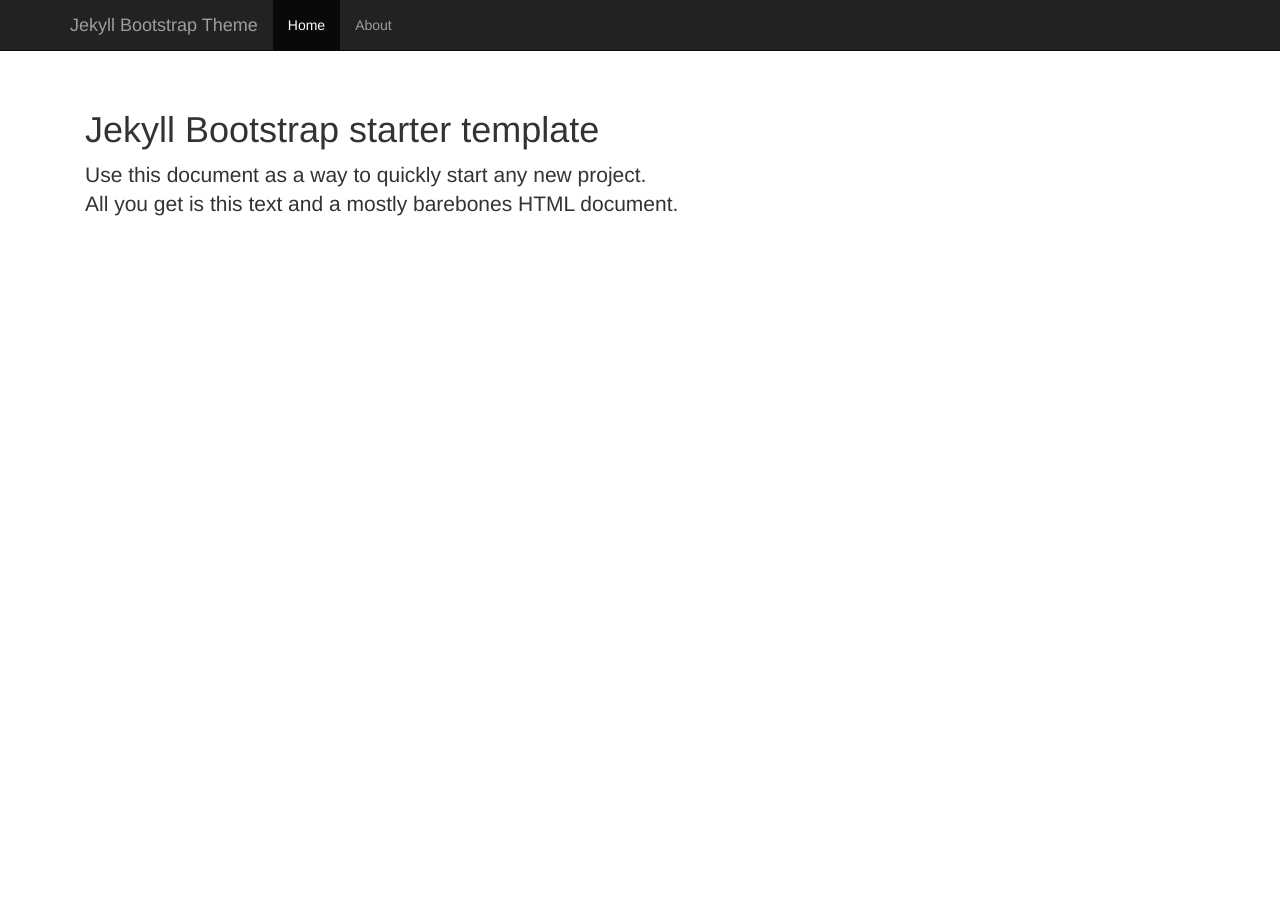
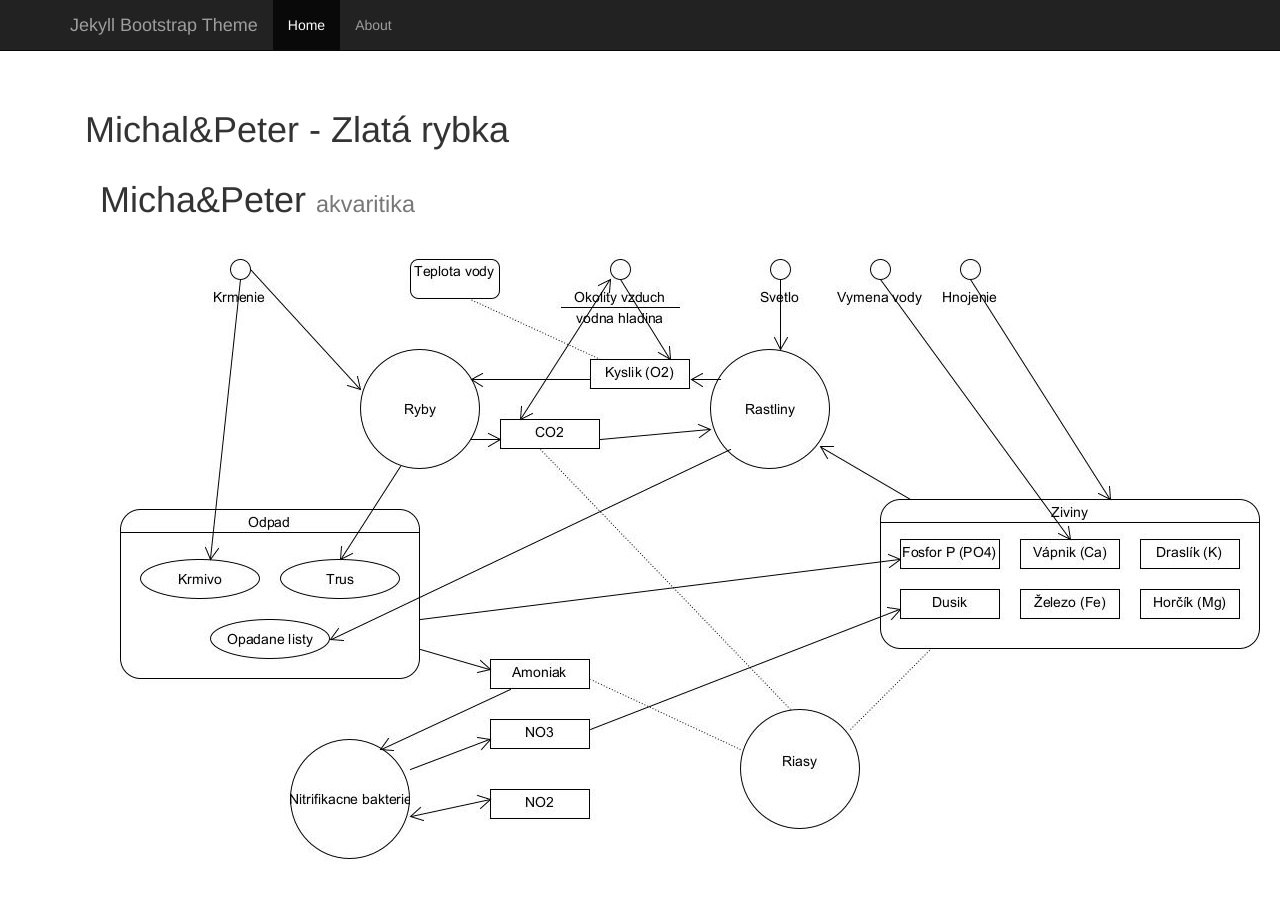
Before and after one commit to fridoman/fridoman.github.io, a Jekyll site: the page built from index.html, in a window 1280 px wide and 929 px high. Shown: the top 898 px of the window. Built offline with Jekyll 4.4.1, drawn with Linux system fonts in a browser that asks for light colours; nearby versions of some CDN libraries.

Commit message:
index image

```diff
--- a/index.html
+++ b/index.html
@@ -3,9 +3,13 @@ layout: default
 title:  'Welcome'
 ---
 
-<h1>Jekyll Bootstrap starter template</h1>
+<h1>Michal&Peter - Zlatá rybka</h1>
 
-<p class="lead">
-  Use this document as a way to quickly start any new project.<br>
-  All you get is this text and a mostly barebones HTML document.
-</p>
+<div class="p-5 mb-4 bg-light rounded-3">
+  <div class="container-fluid py-5">
+    <h1 class="display-5 fw-bold">Micha&Peter <small>akvaritika</small></h1>
+    <p class="fs-4">
+      <img src="images/akvaristika.jpg" alt="">
+    </p>
+  </div>
+</div>
```
Also changed, not shown: images/akvaristika.jpg (added).
